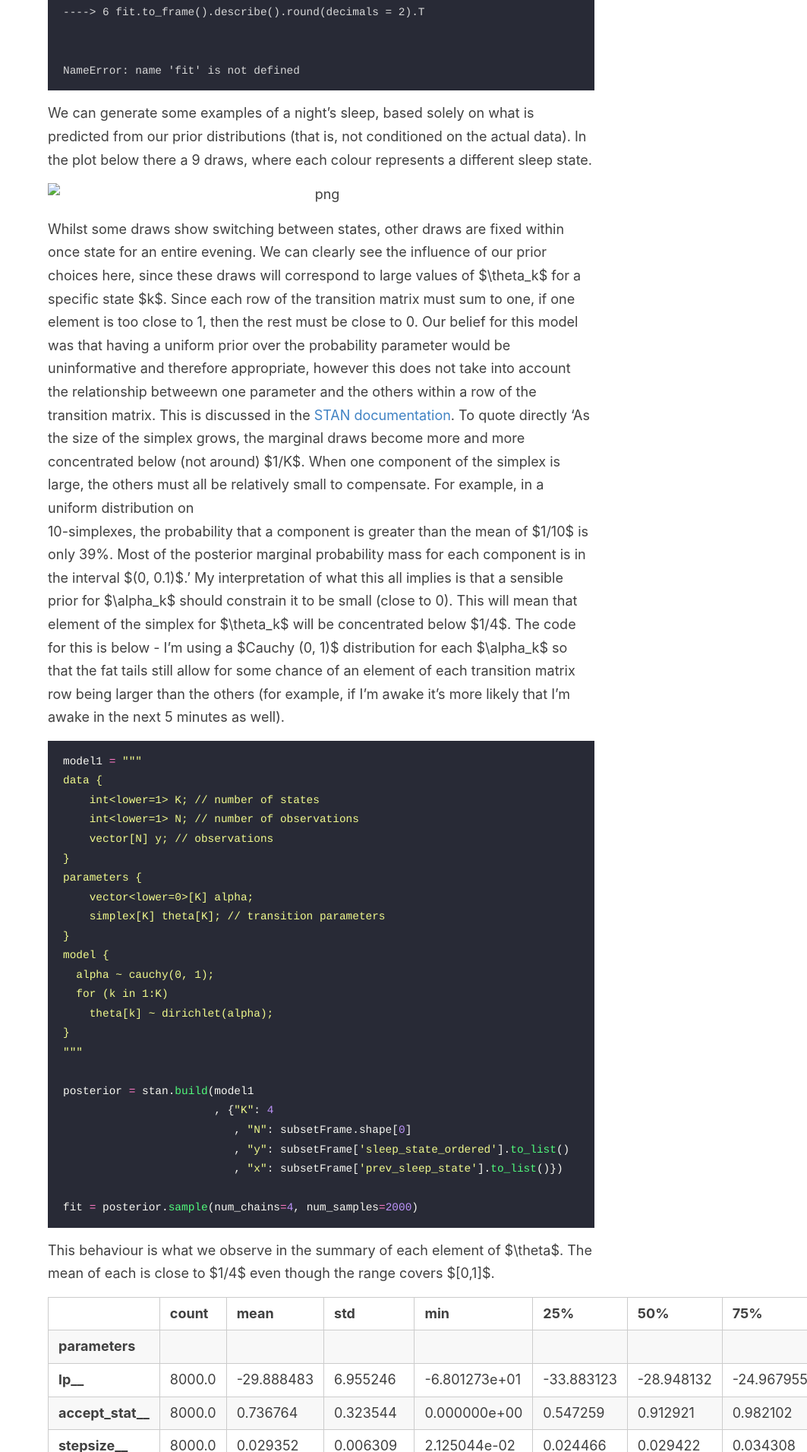
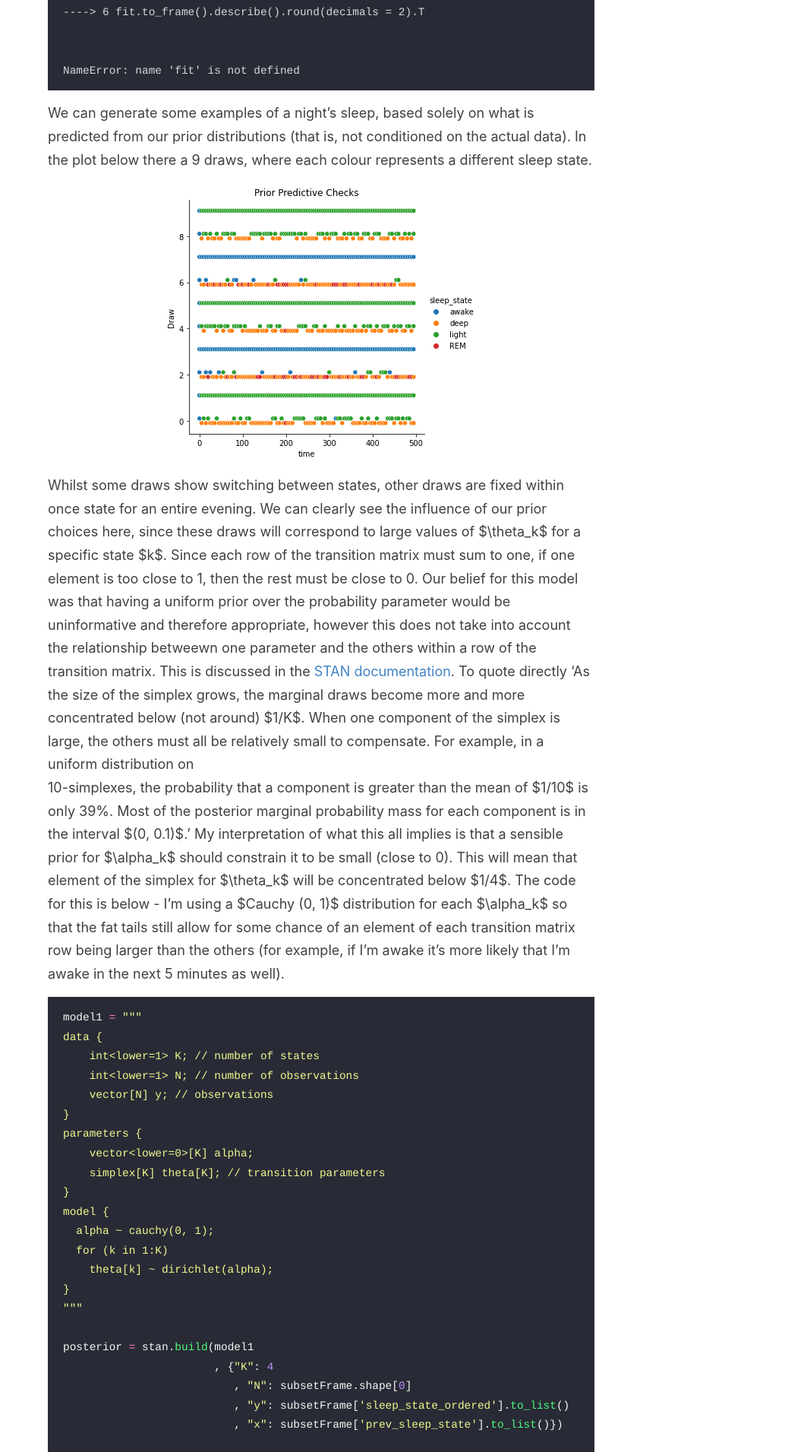
Before and after one commit to torricallan/torricallan.github.io, a Jekyll site: the page built from _posts/2021-09-03-basic-markov-model.md, in a window 1280 px wide. Shown: the part 3124-5035 px from the top of the page at 76% size, without its empty margins (217-1280 px from the left). Built offline with Jekyll 4.4.1, drawn with Linux system fonts in a browser that asks for light colours.

Commit message:
Update 2021-09-03-basic-markov-model.md

```diff
--- a/_posts/2021-09-03-basic-markov-model.md
+++ b/_posts/2021-09-03-basic-markov-model.md
@@ -193,7 +193,7 @@
 We can generate some examples of a night's sleep, based solely on what is predicted from our prior distributions (that is, not conditioned on the actual data). In the plot below there a 9 draws, where each colour represents a different sleep state.
 
 
-![png](images/Basic_Markov_Model_12_1.png)
+![png](/images/Basic_Markov_Model_12_1.png)
 
 
 
@@ -568,7 +568,7 @@
 Again we can simulate some predicted nights of sleep. Although draws are still mostly stuck in a single state, other draws look closer to a realistic evening, where multiple states are found across the night.
 
 
-![png](images/Basic_Markov_Model_19_1.png)
+![png](/images/Basic_Markov_Model_19_1.png)
 
 
 
@@ -954,7 +954,7 @@
 The predictive checks also show a few areas in which the model could be improved. Some of the sleep stages (particularly REM and deep), last for much longer than is usually observed (the entire sleep cycle typically lasts 90 minutes, so each stage should be shorter than this). As well, deep sleep is more common earlier in the evening, whereas REM sleep is more common in the early morning after a few hours of sleep. This phenomena is not yet included in our model.
 
 
-![png](images/Basic_Markov_Model_26_1.png)
+![png](/images/Basic_Markov_Model_26_1.png)
 
 
 
@@ -975,7 +975,7 @@
 
 
 
-![png](images/Basic_Markov_Model_29_1.png)
+![png](/images/Basic_Markov_Model_29_1.png)
 
 
 
```
